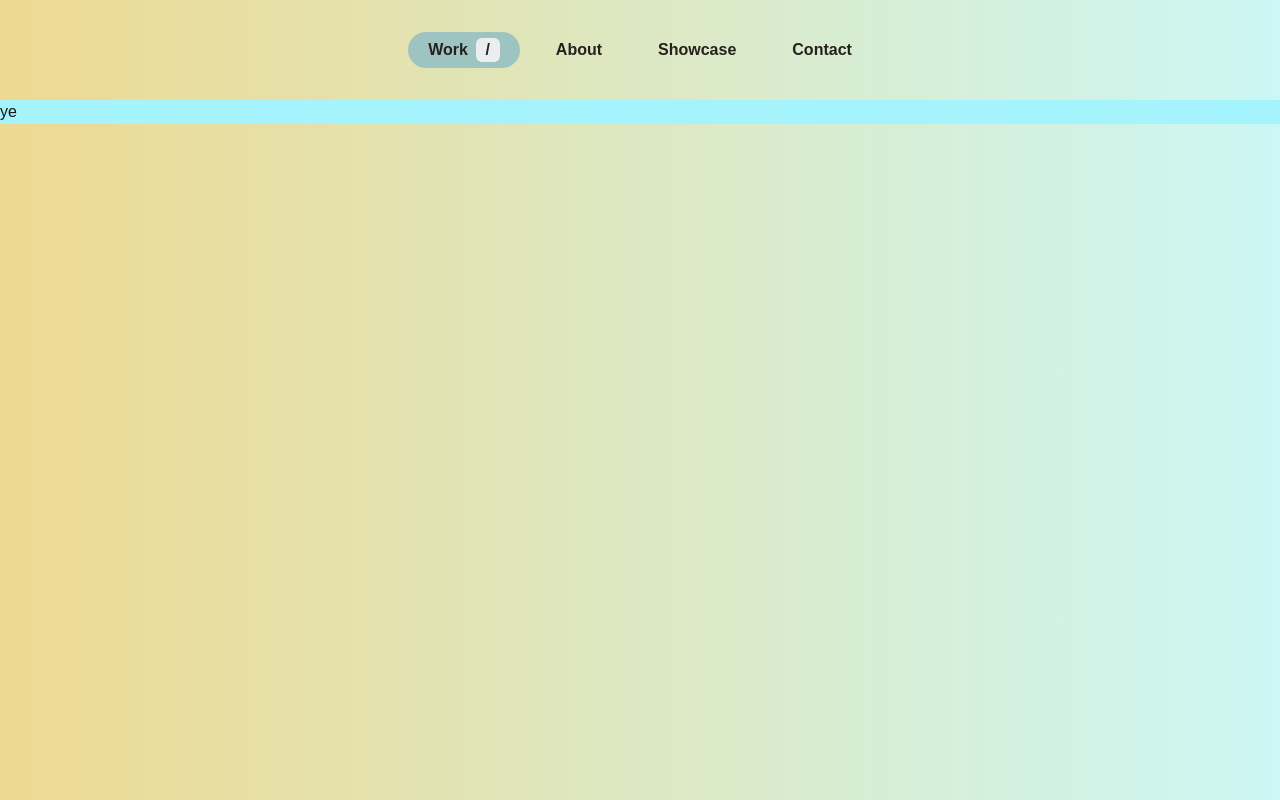
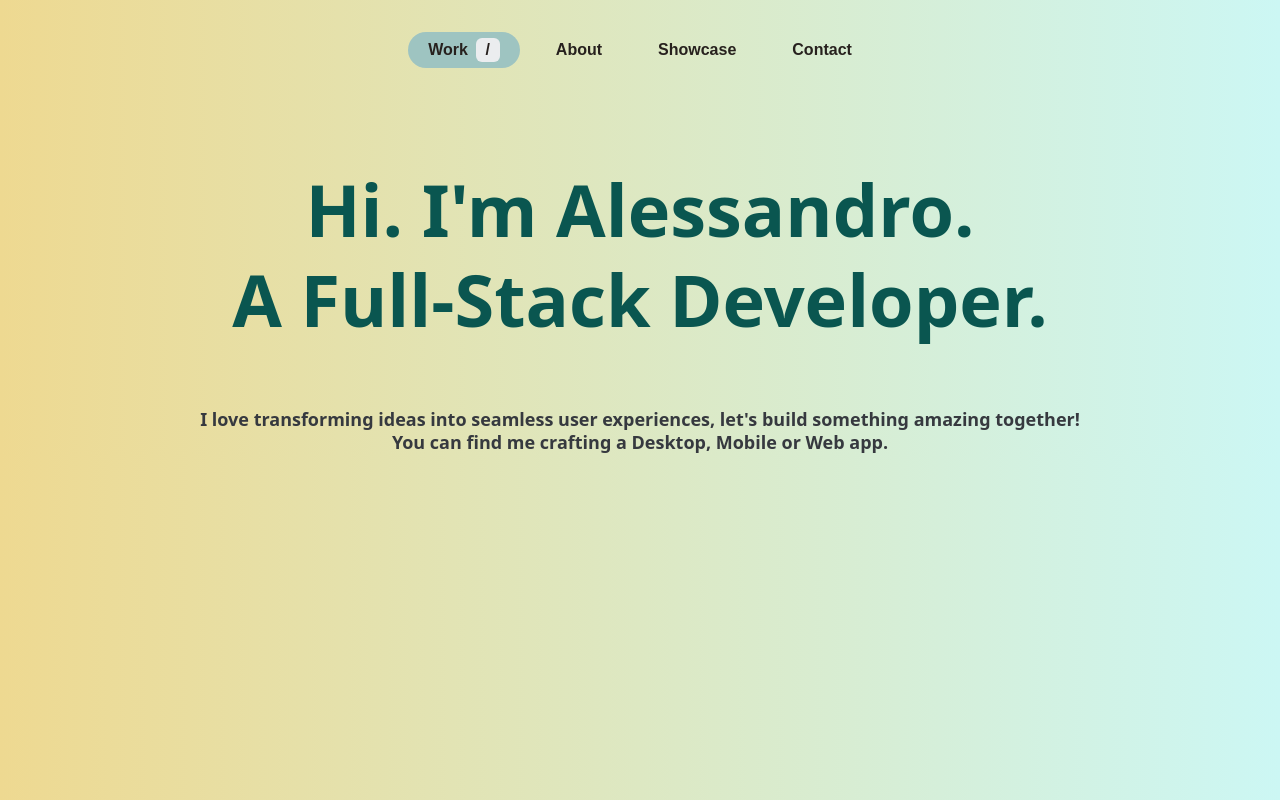
Before and after one commit to Ale-1508/portfolio, a Next.js app: page / in a window 1280 px wide. Built offline with nearby package versions, Linux system fonts and the light colour scheme.

Commit message:
Added WhoAmI section

```diff
--- a/src/app/_core/components/Layout.tsx
+++ b/src/app/_core/components/Layout.tsx
@@ -10,10 +10,10 @@ type LayoutProps = {
 
 const Layout: React.FC<LayoutProps> = ({ children, currentPath } ) => {
   return (
-    <>
+    <div className="flex flex-col gap-16">
       <Navbar currentPath={currentPath}/>
       {children}
-    </>
+    </div>
   );
 };
 
--- a/src/app/home/HomeScreen.tsx
+++ b/src/app/home/HomeScreen.tsx
@@ -1,8 +1,11 @@
+import WhoAmI from "./components/WhoAmI";
+
+
 function HomeScreen() {
   return(
-    <div className="w-full h-full bg-cyan-200">
-      ye
-    </div>
+    <>
+      <WhoAmI />
+    </>
   );
 }
 
--- a/src/app/home/components/WhoAmI.tsx
+++ b/src/app/home/components/WhoAmI.tsx
@@ -0,0 +1,38 @@
+const TitleSection = () => {
+  return(
+    <h1 className="
+      w-full text-7xl text-center
+      leading-tight
+      font-semibold font-sans
+      flex flex-row justify-center
+      text-primary-600
+      selection:bg-primary-500 selection:text-primary-50"
+    >
+      Hi. I'm Alessandro.<br />A Full-Stack Developer.
+    </h1>
+  )
+}
+
+const DescriptionSection = () => {
+  return(
+    <h1 className="
+      w-full text-lg text-center
+      leading-tight
+      font-semibold font-sans
+      flex flex-row justify-center
+      text-gray-700
+      selection:bg-primary-500 selection:text-primary-50"
+    >
+      I love transforming ideas into seamless user experiences, let's build something amazing together!<br/>You can find me crafting a Desktop, Mobile or Web app.
+    </h1>
+  )
+}
+
+export default function WhoAmI() {
+  return(
+    <div className="flex flex-col gap-16">
+      <TitleSection />
+      <DescriptionSection />
+    </div>
+  );
+}
```
